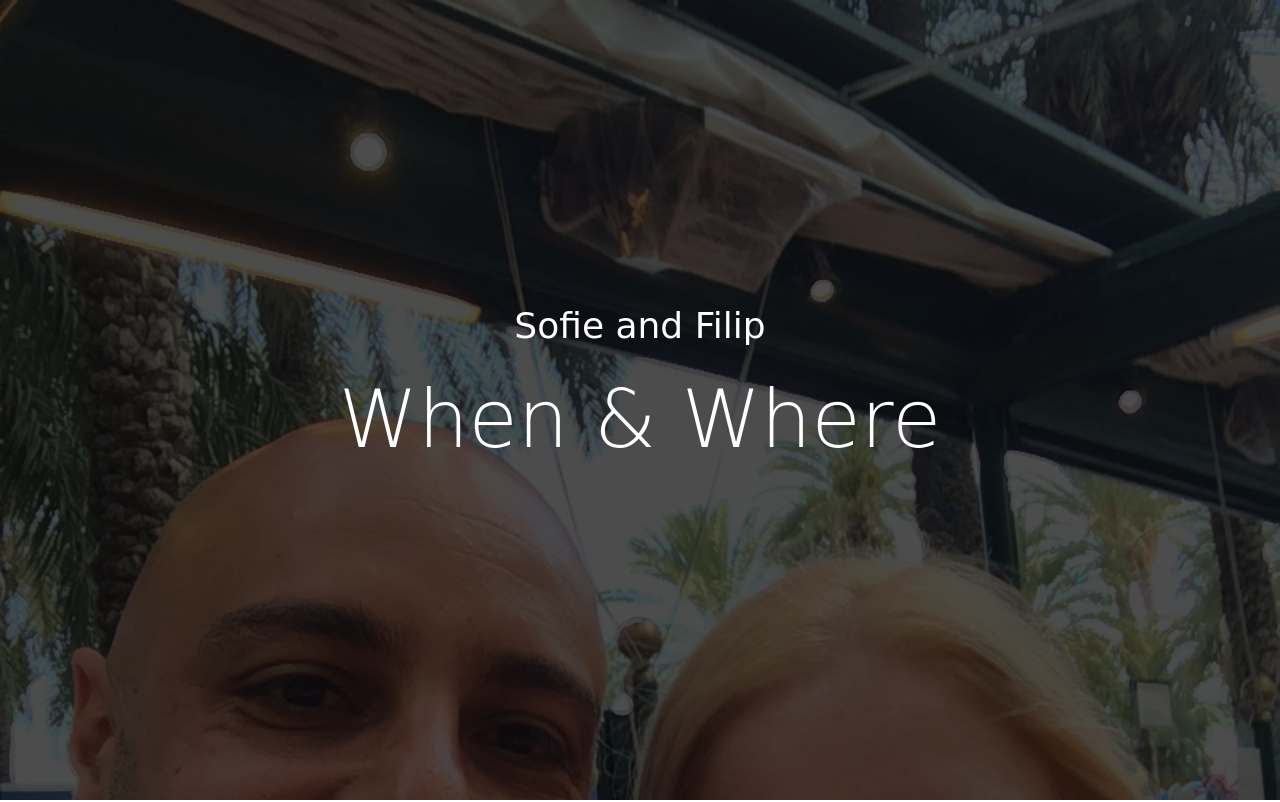
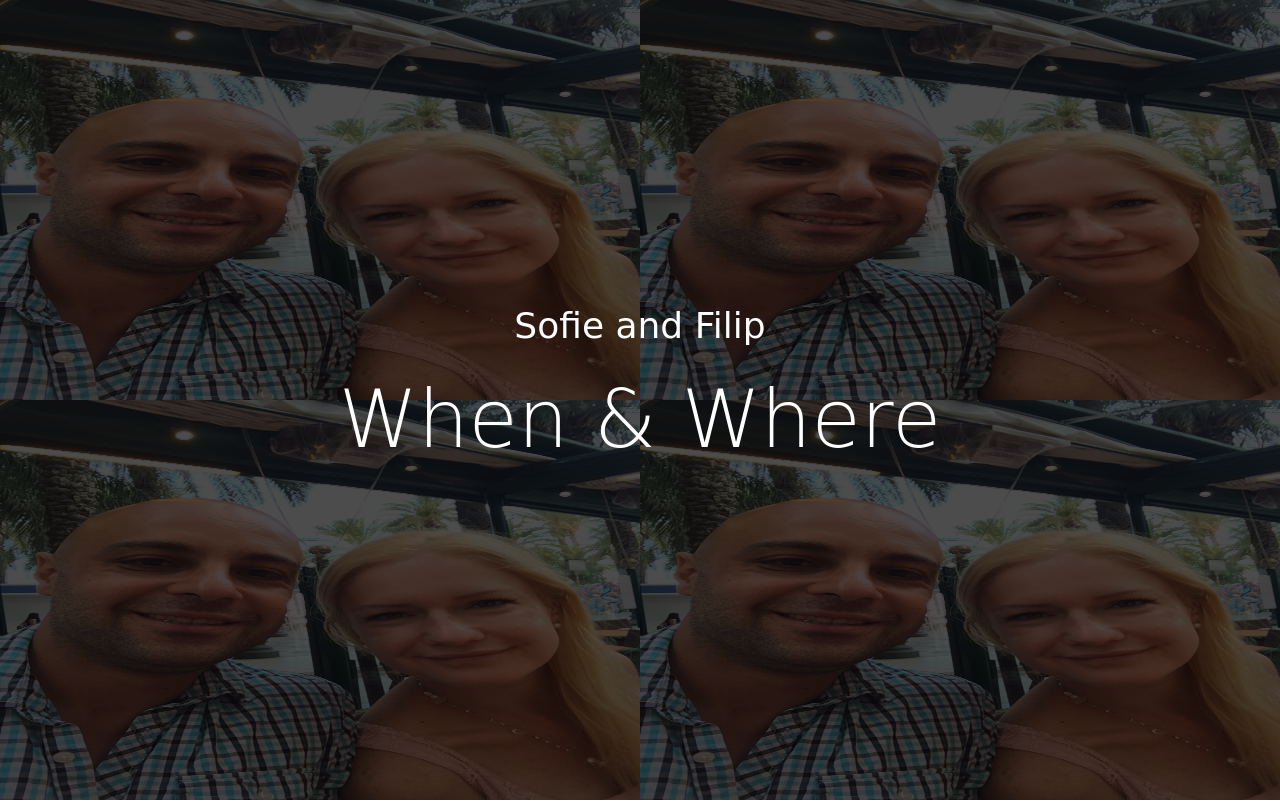
Before and after one commit to filipdadgar/bootstrap-for-wed, a website: page when-where.html in a window 1280 px wide. Shown: the top 802 px of the page. Drawn offline with nearby package versions, Linux system fonts and the light colour scheme; files whose address does not match are found by name; a web font is replaced by a local one.

Commit message:
C:\Users\fidadgar\Source\Repos\bootstrap-for-wed\images

```diff
--- a/css/style.css
+++ b/css/style.css
@@ -170,7 +170,7 @@ figure {
 
 .fh5co-cover {
     background-size: cover;
-    /* background-size: 100% 100%;
+     background-size: 50% 50%;
     position: relative; */
     /*  background-repeat: no-repeat;
     background-position: center center; */
```
